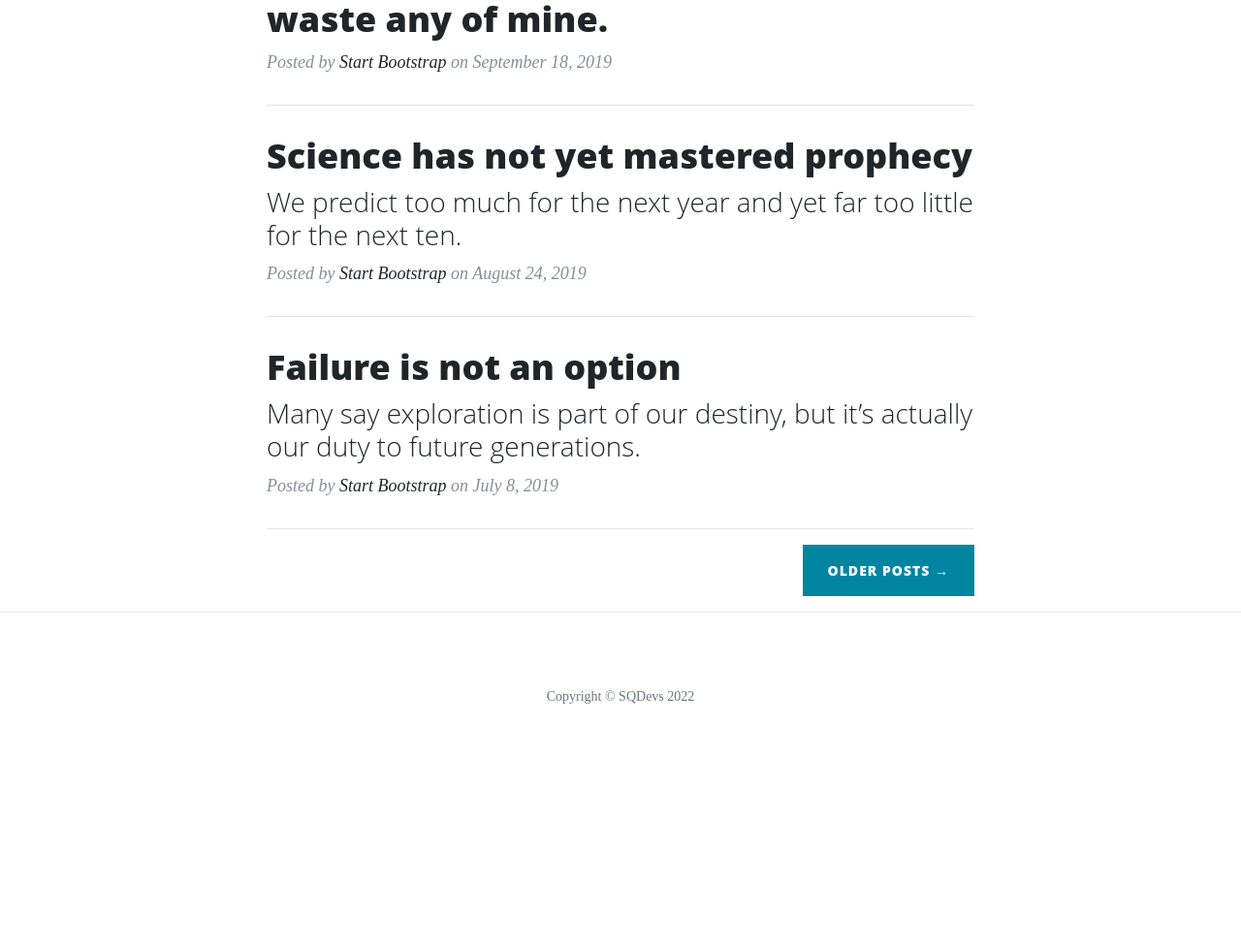
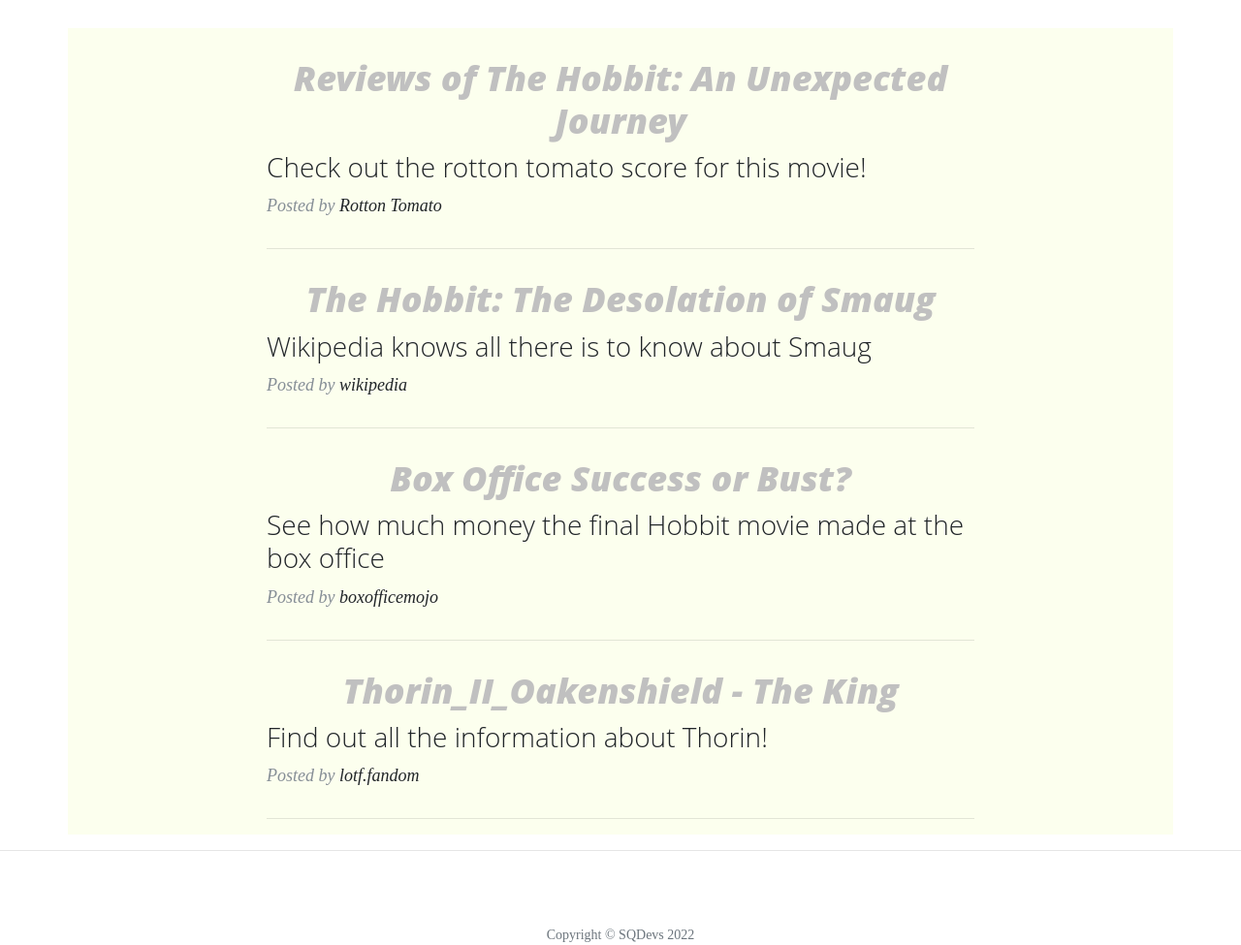
Before and after one commit to ScottQuinn144/hobbit-fan-page, a Flask app: page / in a window 1280 px wide. Shown: the part 929-1904 px from the top of the page at 97% size. Before the commit the page ends 1655 px from the top, so only its background shows below. Run offline with Flask 2, Linux system fonts and the light colour scheme; some libraries are stand-ins or nearby versions.

Commit message:
complete

```diff
--- a/app.py
+++ b/app.py
@@ -1,9 +1,12 @@
 import os
 import json
-from flask import Flask, render_template
+from flask import Flask, render_template, request, flash
+if os.path.exists('env.py'):
+    import env
 
 
 app = Flask(__name__)
+app.secret_key = os.environ.get("SECRET_KEY")
 
 
 @app.route("/")
@@ -19,14 +22,13 @@ def about():
     return render_template("about.html", page_title="About", company=data)
 
 
-@app.route("/contact")
+@app.route("/contact", methods=['GET', 'POST'])
 def contact():
+    if request.method == 'POST':
+        flash("Thanks {}, we have received your message!".format(
+            request.form.get("name")))
     return render_template('contact.html', page_title=('Contact'))
 
-
-@app.route("/careers")
-def careers():
-    return render_template('careers.html', page_title=('Work With Us!'))
 
 
 @app.route("/about/<member_name>")
--- a/static/css/style.css
+++ b/static/css/style.css
@@ -1,5 +1,6 @@
 .opa {
     opacity: 80%;
+    color: rgb(252, 255, 238);
 
 }
 .opac {
@@ -54,11 +55,42 @@ div > img{
 }
 
 .back {
-    background-color: lightgrey;
+    background-color: rgb(252, 255, 238);
+    overflow: visible;
 }
 
 
 .center1 {
     text-align: center;
-    padding-top: 10px;
+    margin-top: -20px;
+    padding-bottom: 10px;
 }
+
+.flashes{
+   background-color: rgb(252, 255, 238);
+   list-style-type: none;
+   text-align: center;
+   opacity: 70%;
+}
+
+.heading1{
+   text-align: center;
+   font-style: italic;
+   color: silver;
+}
+
+.jumbo{
+   text-align: center;
+   background-image: url('https://img3.goodfon.com/wallpaper/nbig/1/67/art-koldun-gendalf-gandalf.jpg');
+   background-repeat: no-repeat;
+   color: rgb(252, 255, 238);
+   font-weight: bolder;
+}
+
+.smoke {
+   background-color: rgb(252, 255, 238);
+}
+
+.textC {
+   color: rgb(252, 255, 238);
+}
--- a/templates/base.html
+++ b/templates/base.html
@@ -31,9 +31,6 @@
           <li class="nav-item">
             <a class="nav-link" href="{{ url_for('contact') }}">Contact Us</a>
           </li>
-          <li class="nav-item">
-            <a class="nav-link" href="{{ url_for('careers') }}">Join Us!</a>
-          </li>
         </ul>
       </div>
     </div>
@@ -47,7 +44,7 @@
         <div class="col-lg-8 col-md-10 mx-auto">
           <div class="site-heading">
             <h1 class="opa">Thorin's Army</h1>
-            <span class="subheading opac">Thorin and his army</span>
+            <span class="subheading opac opa">Thorin and his army</span>
           </div>
         </div>
       </div>
--- a/templates/careers.html
+++ /dev/null
@@ -1,4 +0,0 @@
-{% extends 'base.html' %}
-{% block content %}
-    <h3>{{ page_title }}</h3>
-{% endblock %}
--- a/templates/index.html
+++ b/templates/index.html
@@ -1,64 +1,71 @@
 {% extends 'base.html' %}
 {% block content %}
-<div class="row">
+<div class="jumbotron jumbo">
+  <h1>Welcome to Thorin's Army and the adventures they share</h1>
+  <p>
+    Here we see all the details and articles regarding the Hobbit Trilogy
+    and Thorin. Thorin was a dwarv who stood taller than as us!
+  </p>
+</div>
+
+<div class="row smoke">
     <div class="col-lg-8 col-md-10 mx-auto">
       <div class="post-preview">
-        <a href="post.html">
-          <h2 class="post-title">
-            Man must explore, and this is exploration at its greatest
+        <a href="https://www.rottentomatoes.com/m/the_hobbit_an_unexpected_journey" target="_blank">
+          <h2 class="post-title heading1">
+            Reviews of The Hobbit: An Unexpected Journey
           </h2>
           <h3 class="post-subtitle">
-            Problems look mighty small from 150 miles up
+            Check out the rotton tomato score for this movie!
           </h3>
         </a>
         <p class="post-meta">Posted by
-          <a href="#">Start Bootstrap</a>
-          on September 24, 2019</p>
+          <a href="https://www.rottentomatoes.com/" target="_blank">Rotton Tomato</a>
+        </p>
       </div>
       <hr>
       <div class="post-preview">
-        <a href="post.html">
-          <h2 class="post-title">
-            I believe every human has a finite number of heartbeats. I don't intend to waste any of mine.
+        <a href="https://en.wikipedia.org/wiki/The_Hobbit:_The_Desolation_of_Smaug" target="_blank">
+          <h2 class="post-title heading1">
+            The Hobbit: The Desolation of Smaug
           </h2>
+          <h3 class="post-subtitle">
+            Wikipedia knows all there is to know about Smaug
+          </h3>
         </a>
         <p class="post-meta">Posted by
-          <a href="#">Start Bootstrap</a>
-          on September 18, 2019</p>
+          <a href="https://en.wikipedia.org/wiki/Main_Page" target="_blank">wikipedia</a>
+          </p>
       </div>
       <hr>
       <div class="post-preview">
-        <a href="post.html">
-          <h2 class="post-title">
-            Science has not yet mastered prophecy
+        <a href="https://www.boxofficemojo.com/release/rl2354677249/l" target="_blank">
+          <h2 class="post-title heading1">
+            Box Office Success or Bust?
           </h2>
           <h3 class="post-subtitle">
-            We predict too much for the next year and yet far too little for the next ten.
+            See how much money the final Hobbit movie made at the box office
           </h3>
         </a>
         <p class="post-meta">Posted by
-          <a href="#">Start Bootstrap</a>
-          on August 24, 2019</p>
+          <a href="https://www.boxofficemojo.com/?ref_=bo_nb_rl_mojologo" target="_blank">boxofficemojo</a>
+        </p>
       </div>
       <hr>
       <div class="post-preview">
-        <a href="post.html">
-          <h2 class="post-title">
-            Failure is not an option
+        <a href="https://lotr.fandom.com/wiki/Thorin_II_Oakenshield" target="_blank">
+          <h2 class="post-title heading1">
+            Thorin_II_Oakenshield - The King
           </h2>
           <h3 class="post-subtitle">
-            Many say exploration is part of our destiny, but it’s actually our duty to future generations.
+            Find out all the information about Thorin!
           </h3>
         </a>
         <p class="post-meta">Posted by
-          <a href="#">Start Bootstrap</a>
-          on July 8, 2019</p>
+          <a href="https://lotr.fandom.com/wiki/Main_Page" target="_blank">lotf.fandom</a>
+        </p>
       </div>
       <hr>
-      <!-- Pager -->
-      <div class="clearfix">
-        <a class="btn btn-primary float-right" href="#">Older Posts &rarr;</a>
-      </div>
     </div>
   </div>
 {% endblock %}
```
Also changed, not shown: templates/about.html (+6 -9 lines), templates/contact.html (+16 -5 lines), 1 other file.
